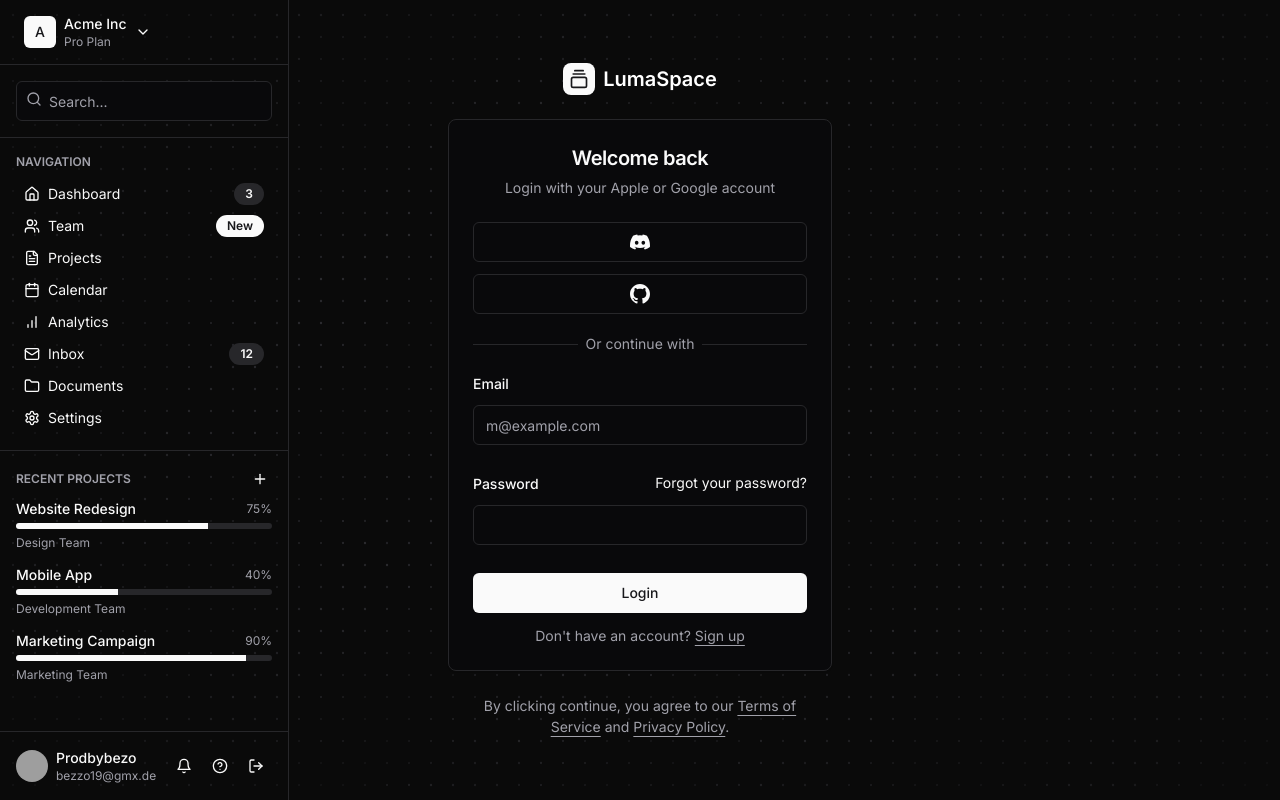
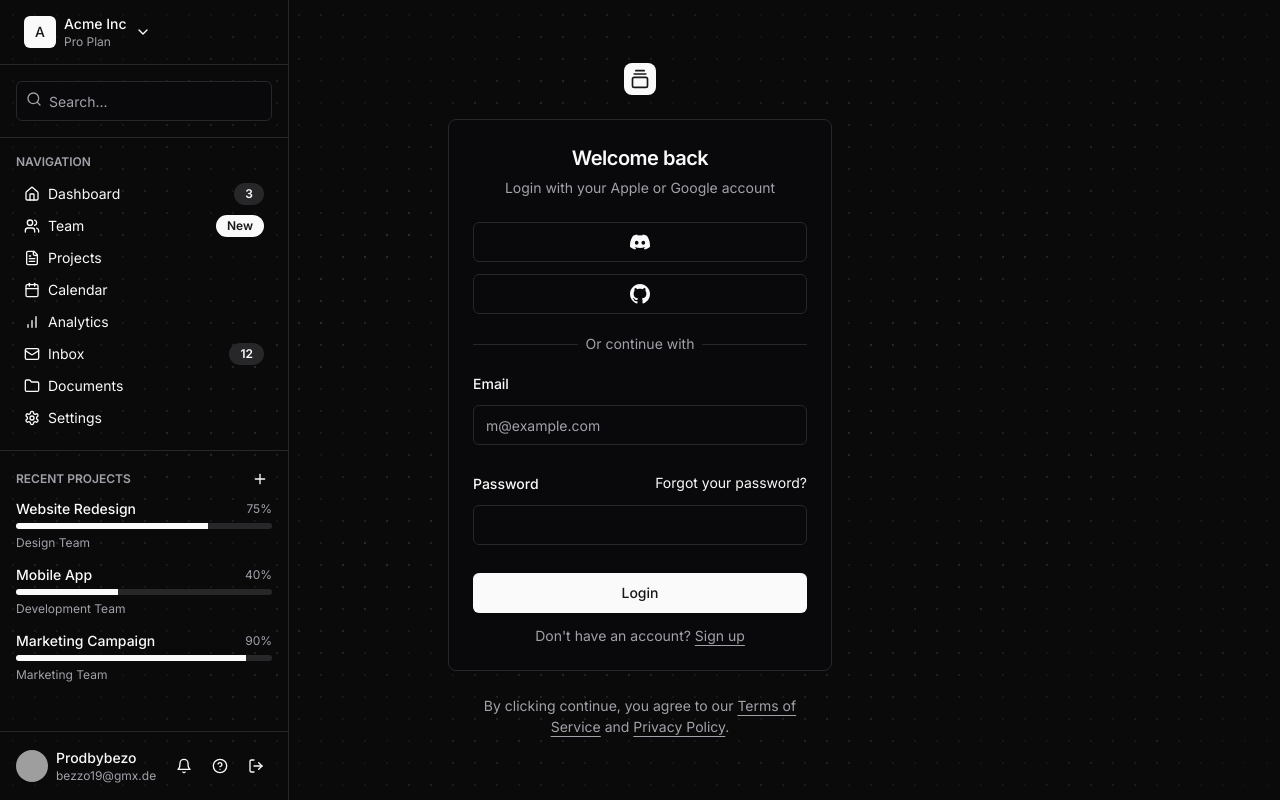
Before and after one commit to LumaSpace-de/luma, a Next.js app: page /login in a window 1280 px wide. Built offline with nearby package versions, Linux system fonts and the light colour scheme; grey boxes are pictures that could not be loaded.

Commit message:
page.tsx aktualisieren

```diff
--- a/app/login/page.tsx
+++ b/app/login/page.tsx
@@ -20,7 +20,6 @@ export default function LoginPage() {
             <div className="bg-primary text-primary-foreground flex size-8 items-center justify-center rounded-lg">
               <GalleryVerticalEnd className="size-5" />
             </div>
-            <span className="text-xl font-semibold">LumaSpace</span>
           </a>
           <LoginForm />
         </div>
```
